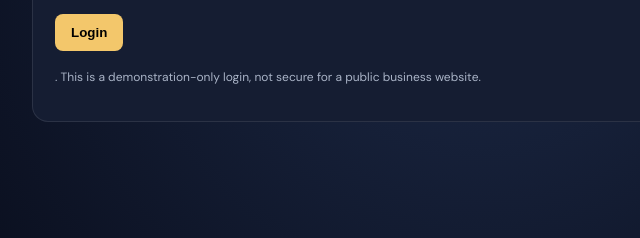
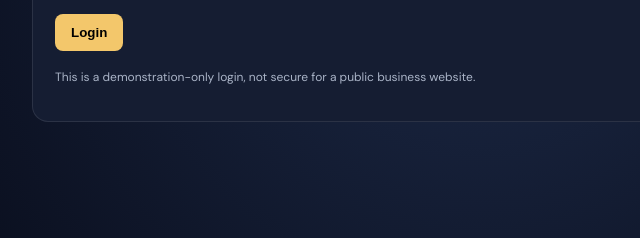
Before and after one commit to ayuub2002/masterybox, a plain HTML site: page masterybox-business/admin.html in a window 1280 px wide. Shown: the part 273-511 px from the top of the page, 158-798 px from the left. Drawn offline with nearby package versions, Linux system fonts and the light colour scheme.

Commit message:
Update admin.html

```diff
--- a/masterybox-business/admin.html
+++ b/masterybox-business/admin.html
@@ -4,7 +4,7 @@
 .admin{width:min(100% - 28px,900px);margin:30px auto}.panel{background:#151d32;border:1px solid #ffffff18;padding:22px;border-radius:16px;margin:18px 0}h1{font-size:38px}input{background:#0b1020;color:white;border:1px solid #526078;border-radius:8px;padding:10px;width:100%;margin:5px 0 12px}label{font-size:12px;color:#cbd5e1}button{background:#f3c76b;border:0;padding:11px 16px;border-radius:8px;font-weight:bold;cursor:pointer;margin:5px 5px 5px 0}.secondary{background:#35415a;color:white}.grid{display:grid;grid-template-columns:repeat(auto-fit,minmax(145px,1fr));gap:12px}.item{background:#0b1020;padding:14px;border-radius:12px}.item h3{margin:0 0 10px;color:#f3c76b}.hint{font-size:12px;color:#aab4c7;line-height:1.6}.hidden{display:none}
 </style></head>
 <body><main class="admin"><a href="index.html" style="color:#f3c76b">← Open customer page</a><h1>Masterybox <span style="color:#f3c76b">Admin</span></h1>
-<section id="login" class="panel"><h2>Shop Admin Login</h2><label for="password">Demo password</label><input id="password" type="password" placeholder="Enter password"><button id="loginBtn">Login</button><p class="hint"> <b></b>. This is a demonstration-only login, not secure for a public business website.</p></section>
+<section id="login" class="panel"><h2>Shop Admin Login</h2><label for="password">Demo password</label><input id="password" type="password" placeholder="Enter password"><button id="loginBtn">Login</button><p class="hint"> <b></b>This is a demonstration-only login, not secure for a public business website.</p></section>
 <section id="dashboard" class="hidden">
 <div class="panel"><h2>Manage mystery products</h2><p class="hint">Each letter points to one product. The customer sees the letter, product name and price after opening the box. Weight controls how often each product is selected.</p><div id="products" class="grid"></div><button id="saveBtn">Save product settings</button><button class="secondary" id="resetBtn">Restore sample products</button></div>
 <div class="panel"><h2>Customer testing</h2><p class="hint">The demo stores a customer's result in that browser. Clear it to test another opening on this device.</p><button id="clearBtn">Clear this browser's customer result</button><p id="status" class="hint"></p></div>
```
